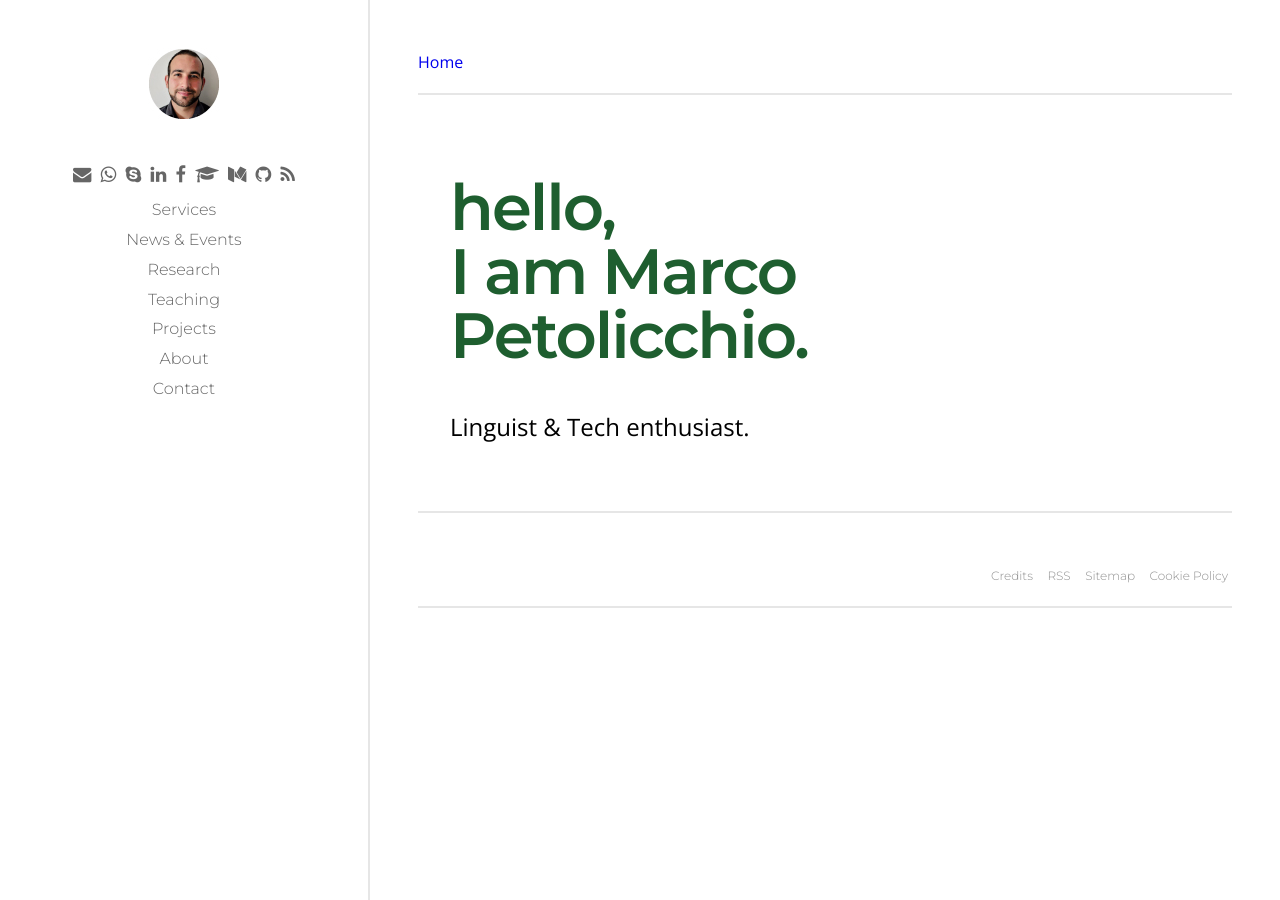
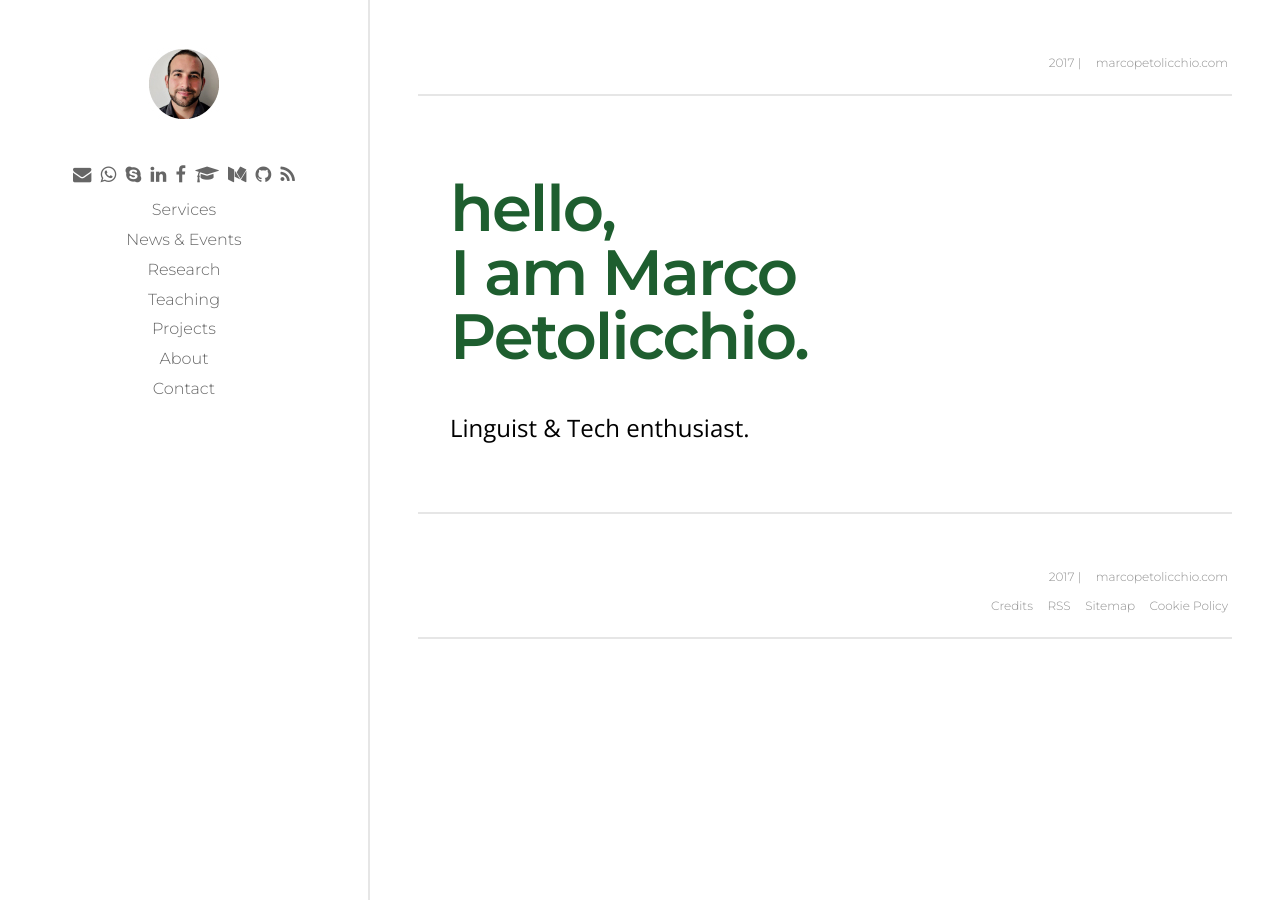
Before and after one commit to p-marco/p-marco.github.io, a Jekyll site: the page built from index.md, in a window 1280 px wide. Built offline with Jekyll 4.4.1, drawn with Linux system fonts in a browser that asks for light colours; our own code applies the rules of GitHub Pages for plain Markdown files.

Commit message:
default layout test

```diff
--- a/_includes/header.html
+++ b/_includes/header.html
@@ -1 +1 @@
-<header class="section">{% include nav-breadcrumbs.html %}</header>
+<header class="section">{% include shame.html %}</header>
--- a/_includes/shame.html
+++ b/_includes/shame.html
@@ -1,5 +1,13 @@
-<ul>
-{% for item in site.pages.research %}
-  <li>{{ item.output }}</li>
-{% endfor %}
-</ul>
+<nav class="nav nav--page">
+	<ul class="nav nav-items--page">
+  		<li class="nav-item--page link list">
+    		<span class="t-heading">2017 |
+   			</span>
+    	</li>
+
+  		<li class="nav-item--page link list">
+    		<a href="{{ site.url }}" class="t-heading">marcopetolicchio.com
+   			</a>
+    	</li>
+  	</ul>
+</nav>
```
